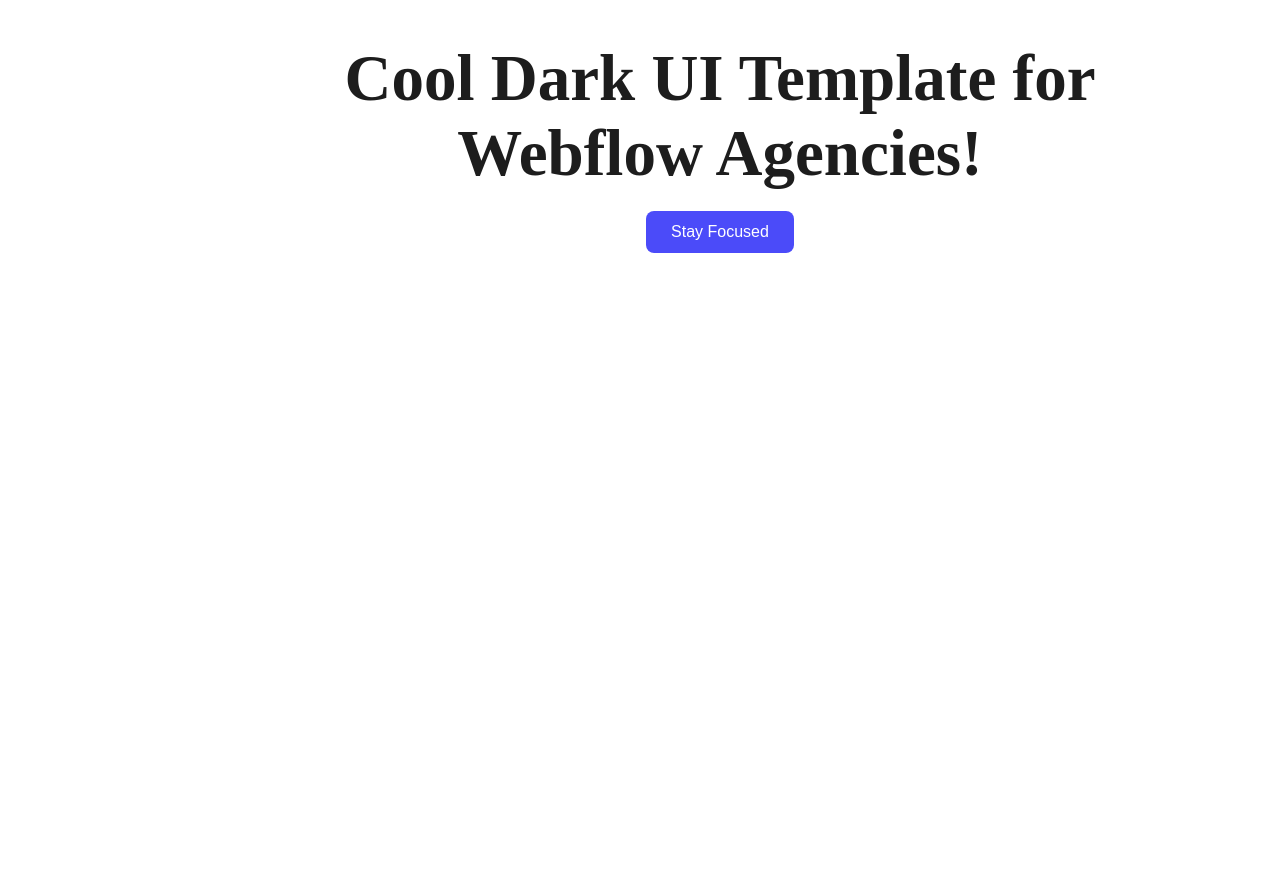
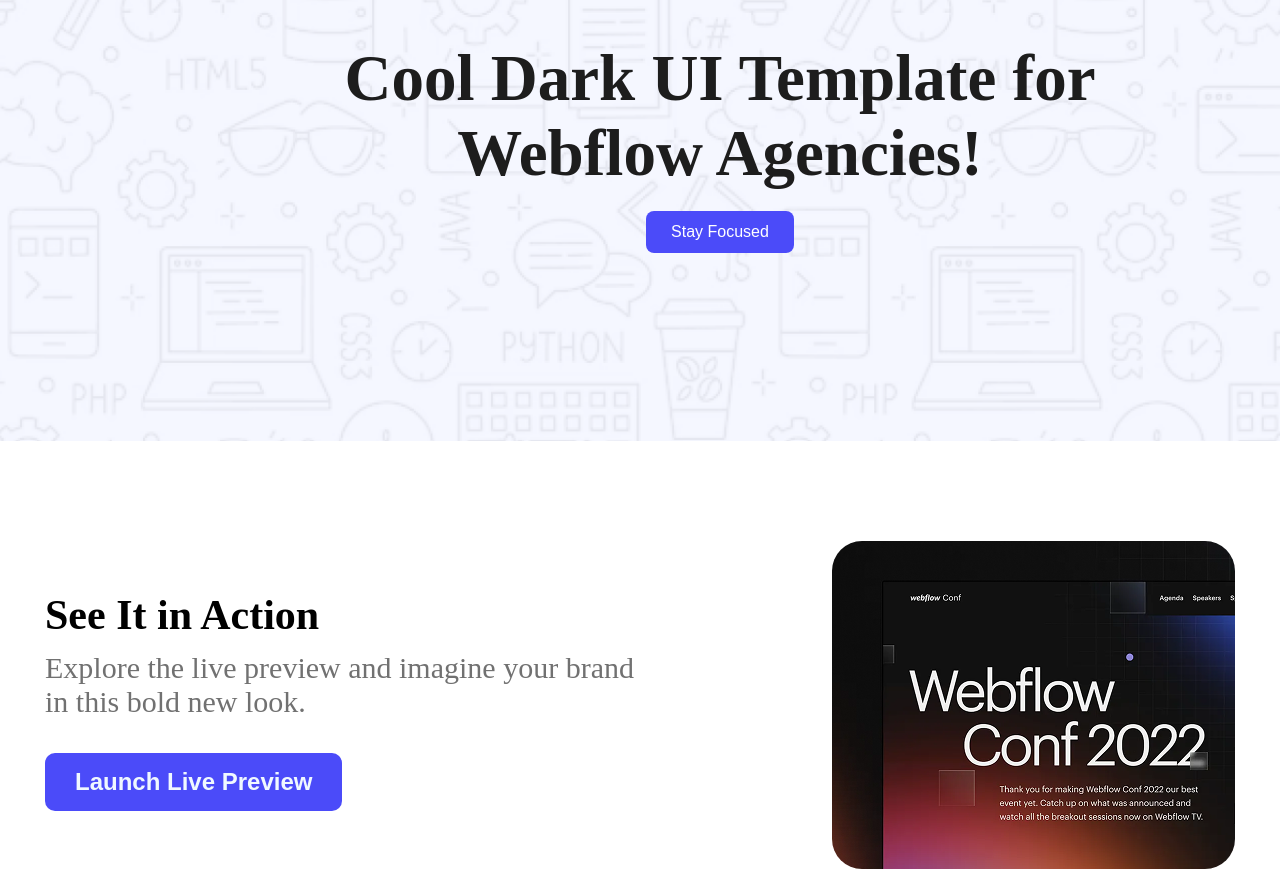
Before and after one commit to mdsakibsikder1200/first-module-assainment, a plain HTML site: page index.html in a window 1280 px wide. Shown: the part 257-1126 px from the top of the page. Before the commit the page ends 800 px from the top, so only its background shows below. Drawn offline with Linux system fonts and the light colour scheme.

Commit message:
added image part

```diff
--- a/index.html
+++ b/index.html
@@ -22,5 +22,13 @@
      </div>
   </section>
 
+   <div class="parent">
+        <div class="child">
+          <h2>See It in Action</h2>
+          <p>Explore the live preview and imagine your brand in this bold new look.</p>
+          <button>Launch Live Preview</button>
+        </div>
+      <img src="image/wc-mini.png" alt="">
+
 </body>
 </html>
```
Also changed, not shown: image/Hero-bg.png (added), image/avatar.png (added), image/icon-star.png (added), image/wc-big.png (added), image/wc-mini.png (added).
